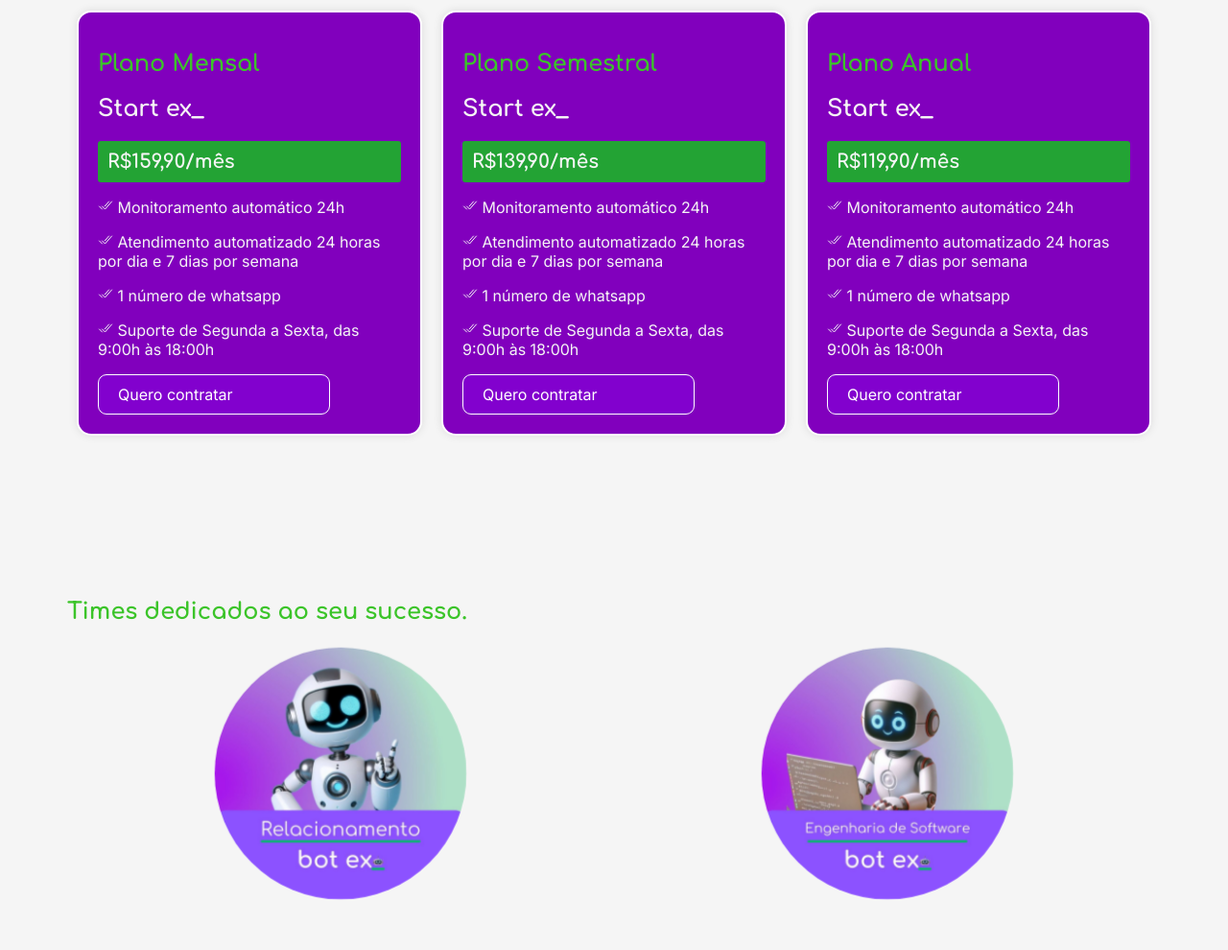
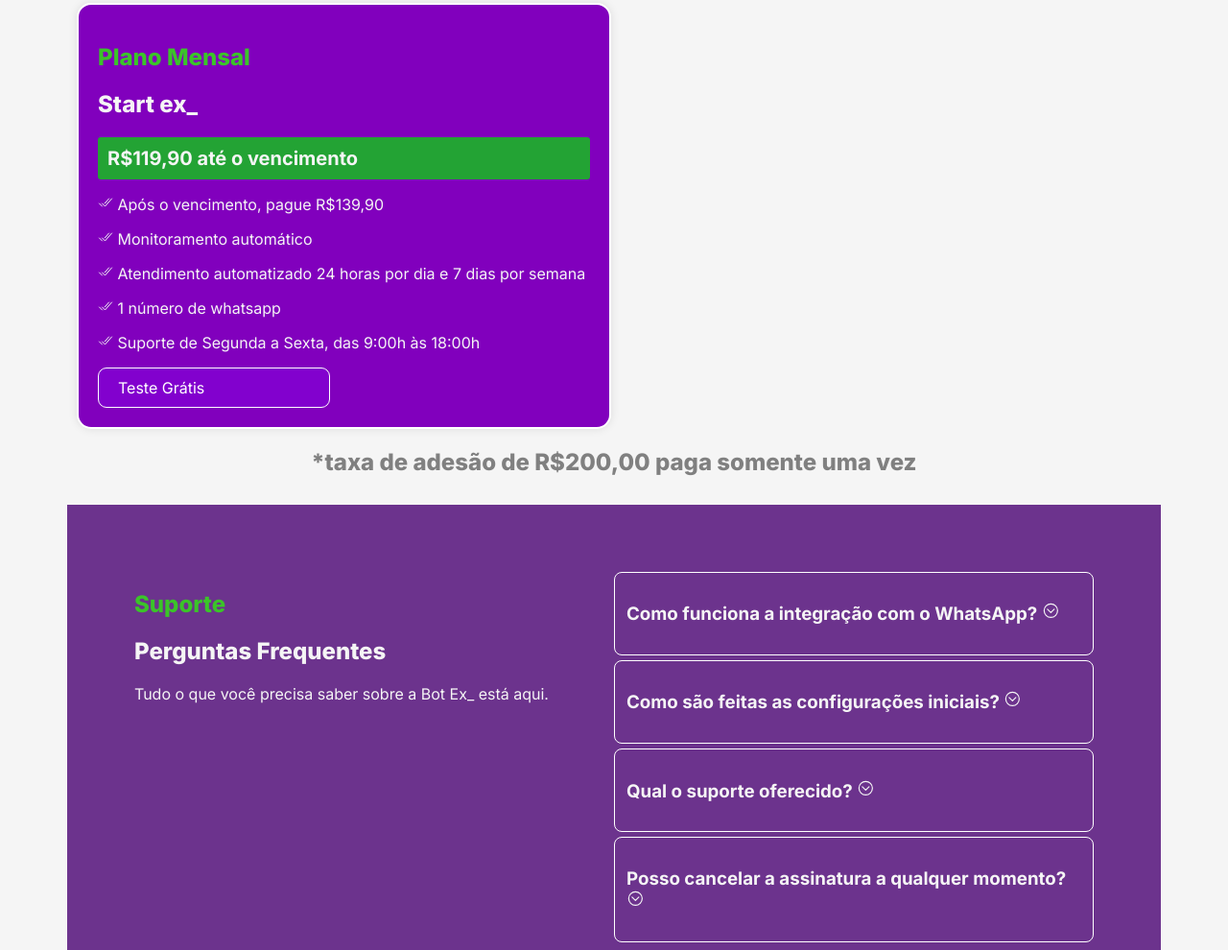
Before and after one commit to RenatoCDev/site-bot-ex, a plain HTML site: page index.html in a window 1280 px wide. Shown: the part 1486-2476 px from the top of the page at 96% size. Drawn offline with nearby package versions, Linux system fonts and the light colour scheme.

Commit message:
site update

```diff
--- a/index.html
+++ b/index.html
@@ -6,9 +6,6 @@
   <link rel="stylesheet" href="styles.css">
 
   <!--Fontes-->
-  <link rel="preconnect" href="https://fonts.googleapis.com">
-  <link rel="preconnect" href="https://fonts.gstatic.com" crossorigin>
-  <link href="https://fonts.googleapis.com/css2?family=Comfortaa:wght@300..700&display=swap" rel="stylesheet">
 
   <link rel="preconnect" href="https://fonts.googleapis.com">
   <link rel="preconnect" href="https://fonts.gstatic.com" crossorigin>
@@ -24,7 +21,7 @@
         <h2 class="headline">Automatize seu Whatsapp</h2>
         <h2 class="headline1">Mais atendimentos, mais vendas sem aumento de pessoal</h2>
         <p class="promisse">Solução inteligente que reduz o tempo de atendimento, gera economia e potencializa resultados.</p>
-        <a class="buttonwhats" href="https://api.whatsapp.com/send?phone=5521966771374&text=Oi" target="_blank">Fale com a gente</a>
+        <a class="buttonwhats" href="https://api.whatsapp.com/send?phone=5521966771374&text=Oi" target="_blank">Teste Grátis</a>
     </div>
     <div class="element2">
         <img class="swing" src="./assets/bot-talk.png" alt="robo conversando no whatsapp" >
@@ -59,10 +56,14 @@
       <div class="plan">
         <h2 class="sup1">Plano Mensal</h2>
         <h2>Start ex_</h2>
-        <p class="i">R$159,90/mês</p>
+        <p class="i">R$119,90 até o vencimento</p>
         <p>
           <ion-icon name="checkmark-done-outline"></ion-icon>
-           Monitoramento automático 24h</p>
+           Após o vencimento, pague R$139,90</p>
+        <p>
+        <p>
+          <ion-icon name="checkmark-done-outline"></ion-icon>
+           Monitoramento automático</p>
         <p>
         <p>
           <ion-icon name="checkmark-done-outline"></ion-icon>
@@ -73,69 +74,22 @@
         <p>
           <ion-icon name="checkmark-done-outline"></ion-icon>
           Suporte de Segunda a Sexta, das 9:00h às 18:00h</p>
-        <a class="buttonwhats" href="https://api.whatsapp.com/send?phone=5521966771374&text=Oi" target="_blank">Quero contratar</a>
+        <a class="buttonwhats" href="https://api.whatsapp.com/send?phone=5521966771374&text=Oi" target="_blank">Teste Grátis</a>
       </div>
-      <div class="plan">
-        <h2 class="sup1">Plano Semestral</h2>
-        <h2>Start ex_</h2>
-        <p class="i">R$139,90/mês</p>
-        <p>
-          <ion-icon name="checkmark-done-outline"></ion-icon>
-           Monitoramento automático 24h</p>
-        <p>
-        <p>
-          <ion-icon name="checkmark-done-outline"></ion-icon>
-            Atendimento automatizado 24 horas por dia e 7 dias por semana</p>
-        <p>
-          <ion-icon name="checkmark-done-outline"></ion-icon>
-           1 número de whatsapp</p>
-        <p>
-          <ion-icon name="checkmark-done-outline"></ion-icon>
-          Suporte de Segunda a Sexta, das 9:00h às 18:00h</p>
-        <a class="buttonwhats" href="https://api.whatsapp.com/send?phone=5521966771374&text=Oi" target="_blank">Quero contratar</a>
-      </div>
-      <div class="plan">
-        <h2 class="sup1">Plano Anual</h2>
-        <h2>Start ex_</h2>
-        <p class="i">R$119,90/mês</p>
-        <p>
-          <ion-icon name="checkmark-done-outline"></ion-icon>
-           Monitoramento automático 24h</p>
-        <p>
-        <p>
-          <ion-icon name="checkmark-done-outline"></ion-icon>
-            Atendimento automatizado 24 horas por dia e 7 dias por semana</p>
-        <p>
-          <ion-icon name="checkmark-done-outline"></ion-icon>
-          1 número de whatsapp</p>
-        <p>
-          <ion-icon name="checkmark-done-outline"></ion-icon>
-          Suporte de Segunda a Sexta, das 9:00h às 18:00h</p>
-        <a class="buttonwhats" href="https://api.whatsapp.com/send?phone=5521966771374&text=Oi" target="_blank">Quero contratar</a>
-      </div>
+      <div >
+        <h2 class="taxa">*taxa de adesão de R$200,00 paga somente uma vez</h2>
 
-    </div>
-
-  <section class="plans"></section>
-    <h2 class="sup1">Times dedicados ao seu sucesso.</h2>
-    <div class="divplans">
-      <div>
-        <img class="setores" src="./assets/Relacionamento.jpg" alt="">
-      </div>
-      <div>
-        <img class="setores" src="./assets/Engenharia de Software.jpg" alt="">
       </div>
     </div>
 
-  </section>
+
 
   <section class="faq">
     <div class="element3">
       <h2 class="sup1">Suporte</h2>
       <h2>Perguntas Frequentes</h2>
       <p>Tudo o que você precisa saber sobre a Bot Ex_ está aqui.</p>
-      <p>Tem mais dúvidas?</p>
-      <a class="buttonwhats" href="https://api.whatsapp.com/send?phone=5521966771374&text=Oi" target="_blank">Fale com o fundador</a>
+
     </div>
     <div class="element4">
     <div class="faq-item">
--- a/styles.css
+++ b/styles.css
@@ -39,7 +39,6 @@ body {
     color: #6903dd;
     font-size: 40px;
     margin: 0;
-    font-family: 'Comfortaa', sans-serif;
     font-weight: 800;
   }
 
@@ -48,7 +47,6 @@ body {
     color: #0f9b0f;
     font-size: 40px;
     margin: 0;
-    font-family: 'Comfortaa', sans-serif;
     font-weight: 800;
   }
 
@@ -115,19 +113,18 @@ body {
   }
 
   .plans {
-    justify-content: space-around;
-    flex-wrap: wrap;
+
     margin: 0;
+    text-align: center;
   }
 
   .divplans {
-    display: flex;
-    justify-content: space-around;
-    flex-wrap: wrap;
+    text-align: center;
     margin-top: 30px;
   }
 
   .plan {
+    text-align: left;
     width: 45%;
     margin: 10px;
     padding: 20px;
@@ -139,17 +136,9 @@ body {
 
   }
 
-  .setores {
-    width: 250px;
-    height: 250px;
-    border-radius: 50%;
-    animation: pulse 2s infinite;
-  }
-
-  @keyframes pulse {
-    0%, 100% {transform: scale(1);}
-    50% { transform: scale(1.05);}
-  }
+.taxa {
+  color: grey;
+}
 
   .bot {
     margin: 20px;
@@ -175,13 +164,11 @@ body {
 
   h2 {
     color:#f5f5f5;
-    font-family: 'comfortaa', sans-serif;
     font-weight: 800;
   }
 
   .sup1 {
     color:#3bc429;
-    font-family: 'comfortaa', sans-serif;
     font-weight: 800;
   }
 
@@ -196,7 +183,6 @@ body {
     border-radius: 3px;
     padding: 10px;
     margin: 0;
-    font-family: 'Comfortaa', sans-serif;
   }
 
   .botplan {
@@ -210,6 +196,7 @@ body {
     margin-top: 30px;
     background-color: #6c338d;
     display: flex;
+
   }
 
   .element3, .element4 {
@@ -297,8 +284,8 @@ body {
 
     .buttonwhats {
         text-decoration: none;
-        text-align: left;
-      display: inline-block;
+        text-align: center;
+      display: flex;
       padding: 16px;
       background-color: #8302da9a;
       color: #fff;
```
